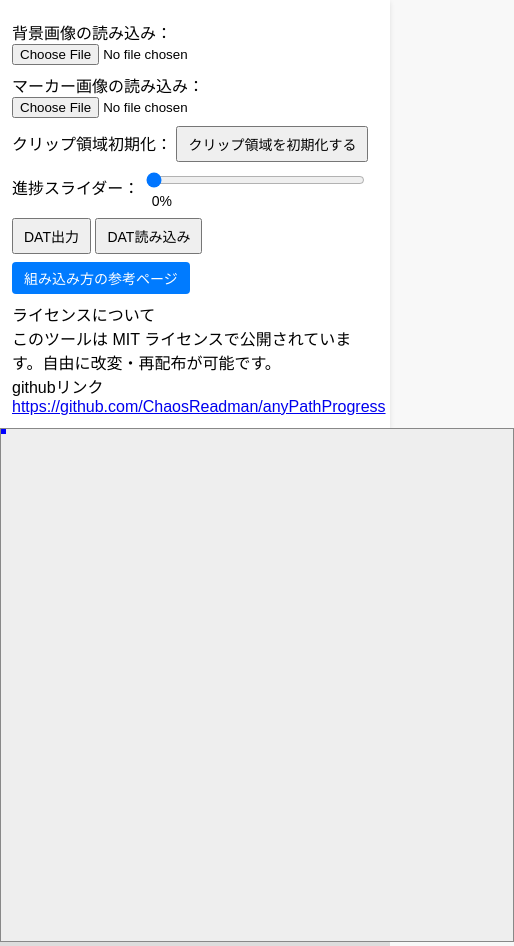
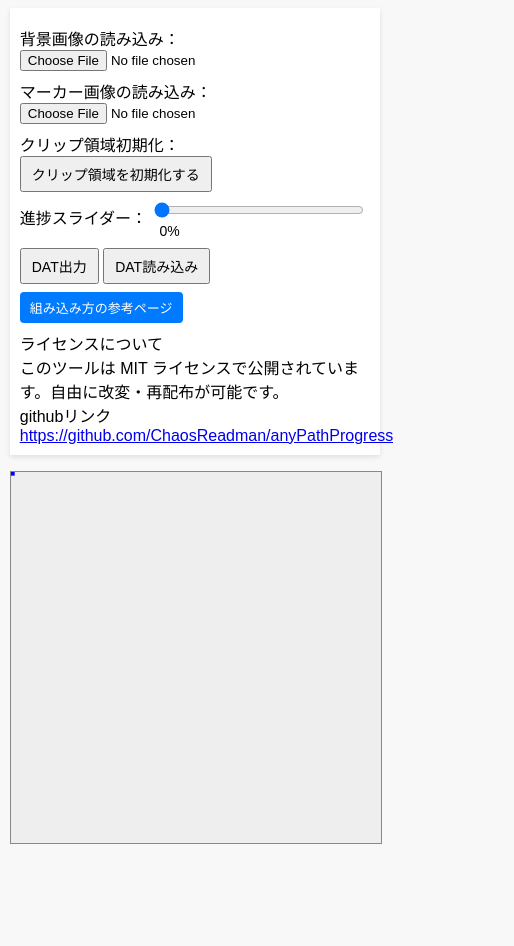
Before and after one commit to ChaosReadman/anyPathProgress, a plain HTML site: page index.html in a window 390 px wide. Shown: the whole page, 514 px wide, since content can reach past the window. After the commit the page ends 868 px from the top, so only its background shows below. Drawn offline with Linux system fonts and the light colour scheme; no server answers.

Commit message:
モバイルでの表示を修正

```diff
--- a/index.html
+++ b/index.html
@@ -13,6 +13,13 @@
       margin: 0;
       font-family: sans-serif;
       background: #f8f8f8;
+    }
+
+    #allContainer {
+      width: 80%;
+      max-width: 1080px;
+      margin: 16px;
+      box-sizing: border-box;
     }
 
     #controls {
@@ -36,8 +43,8 @@
 
     #canvasContainer {
       position: relative;
+      margin: 16px 0;
       width: 100%;
-      max-width: 600px;
       height: auto;
       background: #ddd;
     }
@@ -46,6 +53,10 @@
       touch-action: none;
       border: 1px solid #888;
       background: #eee;
+      max-width: 100%;
+      width: 100%;
+      height: auto;
+      display: block;
     }
 
     button {
@@ -71,10 +82,26 @@
       border-radius: 4px;
       font-size: 14px;
     }
+
+    /* Responsive tweaks for small screens */
+    @media (max-width: 600px) {
+      #allContainer {
+        width: 95%;
+        margin: 8px;
+      }
+      #controls {
+        padding: 10px;
+      }
+      .button-like-link {
+        padding: 6px 10px;
+        font-size: 13px;
+      }
+    }
   </style>
 </head>
 
 <body>
+  <div id="allContainer">
 
     <div id="controls">
       <ul>
@@ -107,11 +134,13 @@
       <div>ライセンスについて</div>
       <div>このツールは MIT ライセンスで公開されています。自由に改変・再配布が可能です。</div>
       <div>githubリンク</div>
-    <div><a href="https://github.com/ChaosReadman/anyPathProgress" target="_blank">https://github.com/ChaosReadman/anyPathProgress</a></div>
+      <div><a href="https://github.com/ChaosReadman/anyPathProgress"
+          target="_blank">https://github.com/ChaosReadman/anyPathProgress</a></div>
     </div>
 
     <div id="canvasContainer">
       <canvas id="myCanvas" width="512" height="512"></canvas>
+    </div>
   </div>
 
   <script>
@@ -121,7 +150,7 @@
     let markerImage = null;
     let markerPath = [];
     let isDrawing = false;  // パスの描画中フラグ
-    let isResizing=false;   // クリップリサイズ中フラグ
+    let isResizing = false;   // クリップリサイズ中フラグ
     let progress = 0;
     // クリップ
     let clipRect = { x: 0, y: 0, width: 0, height: 0 };
@@ -135,10 +164,12 @@
     canvas.addEventListener('touchstart', startDraw);
     canvas.addEventListener('mousemove', draw);
     canvas.addEventListener('touchmove', draw);
-    canvas.addEventListener('mouseup', () => {isDrawing = false; isResizing = false;});
-    canvas.addEventListener('mouseleave', () => {isDrawing = false; isResizing = false;});
-    canvas.addEventListener('touchend', () => {isDrawing = false; isResizing = false;});
-    canvas.addEventListener('touchcancel', () => {isDrawing = false; isResizing = false;});
+    canvas.addEventListener('mouseup', () => { isDrawing = false; isResizing = false; });
+    canvas.addEventListener('mouseleave', () => { isDrawing = false; isResizing = false; });
+    canvas.addEventListener('touchend', () => { isDrawing = false; isResizing = false; });
+    canvas.addEventListener('touchcancel', () => { isDrawing = false; isResizing = false; });
+    canvas.addEventListener('mousemove', resizeDraw);
+    canvas.addEventListener('touchmove', resizeDraw);
 
     // ==== 起動時に default.dat を読み込む ====
     window.addEventListener('load', async () => {
@@ -240,10 +271,6 @@
           startY = pos.y;
           dx = 0;
           dy = 0;
-            canvas.addEventListener('mousemove', resizeDraw);
-            canvas.addEventListener('touchmove', resizeDraw);
-            canvas.addEventListener('mouseup', endResize);
-            canvas.addEventListener('touchend', endResize);
           return;
         }
       }
```
Lines whose indentation alone changed are shown as unchanged.
